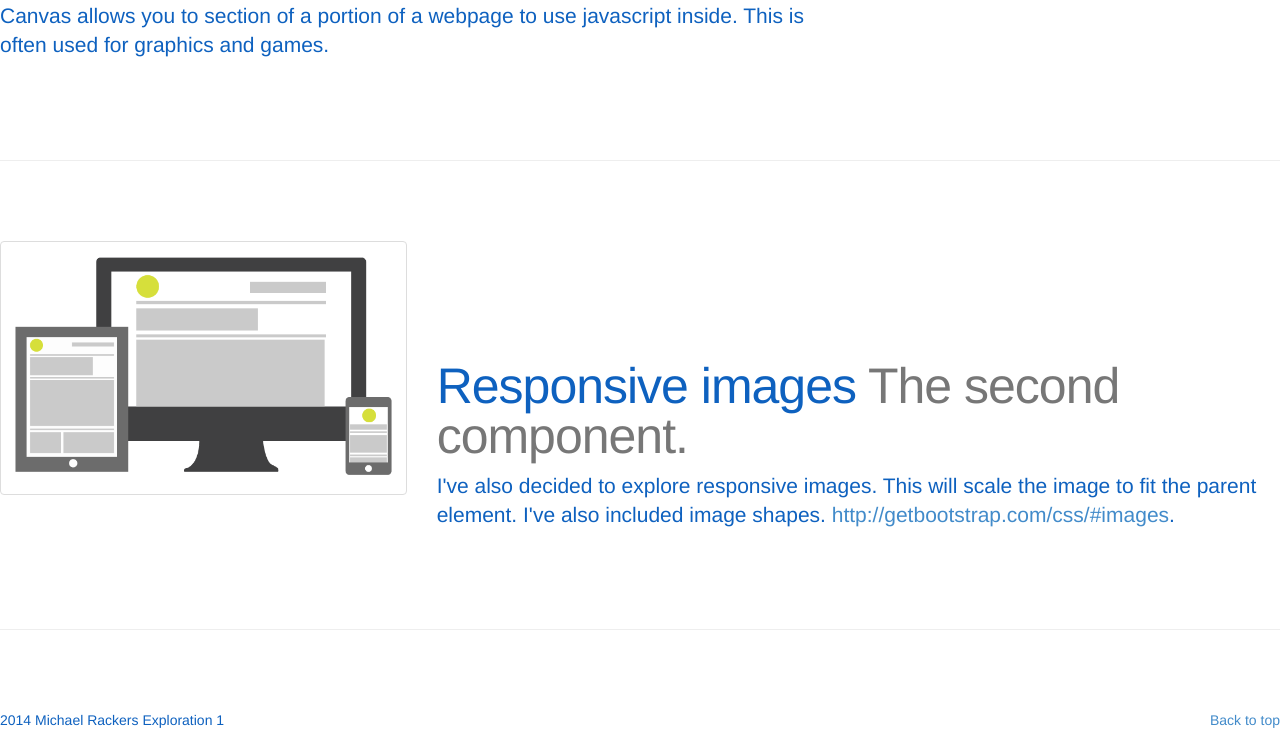
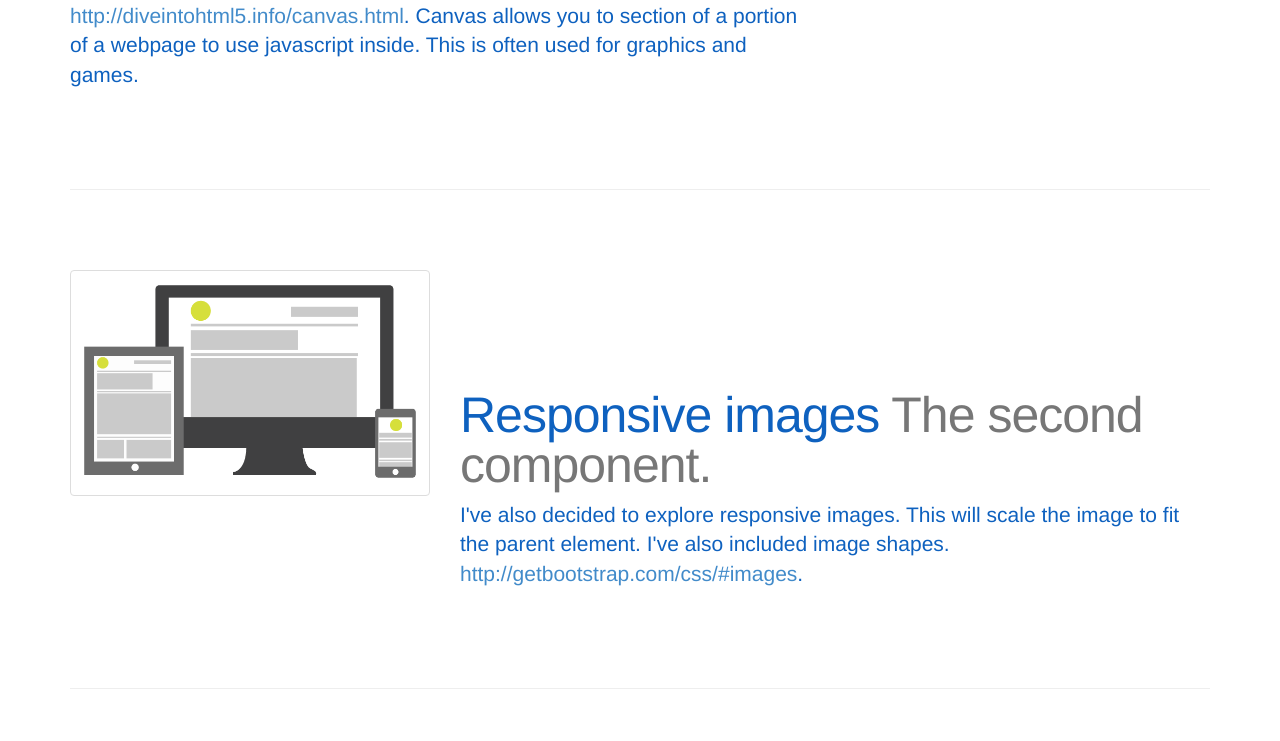
Before and after one commit to mlr7x9/mlr7x9.github.io, a browser extension: page canvas.html in a window 1280 px wide. Shown: the part 399-1140 px from the top of the page. Drawn offline with nearby package versions, Linux system fonts and the light colour scheme; files whose address does not match are found by name.

Commit message:
not sure

```diff
--- a/canvas.html
+++ b/canvas.html
@@ -55,7 +55,7 @@
     </div>
 
       <!-- START THE FEATURETTES -->
-
+    <div class="container marketing">
       <hr class="featurette-divider">
 
       <div class="row featurette">
```
